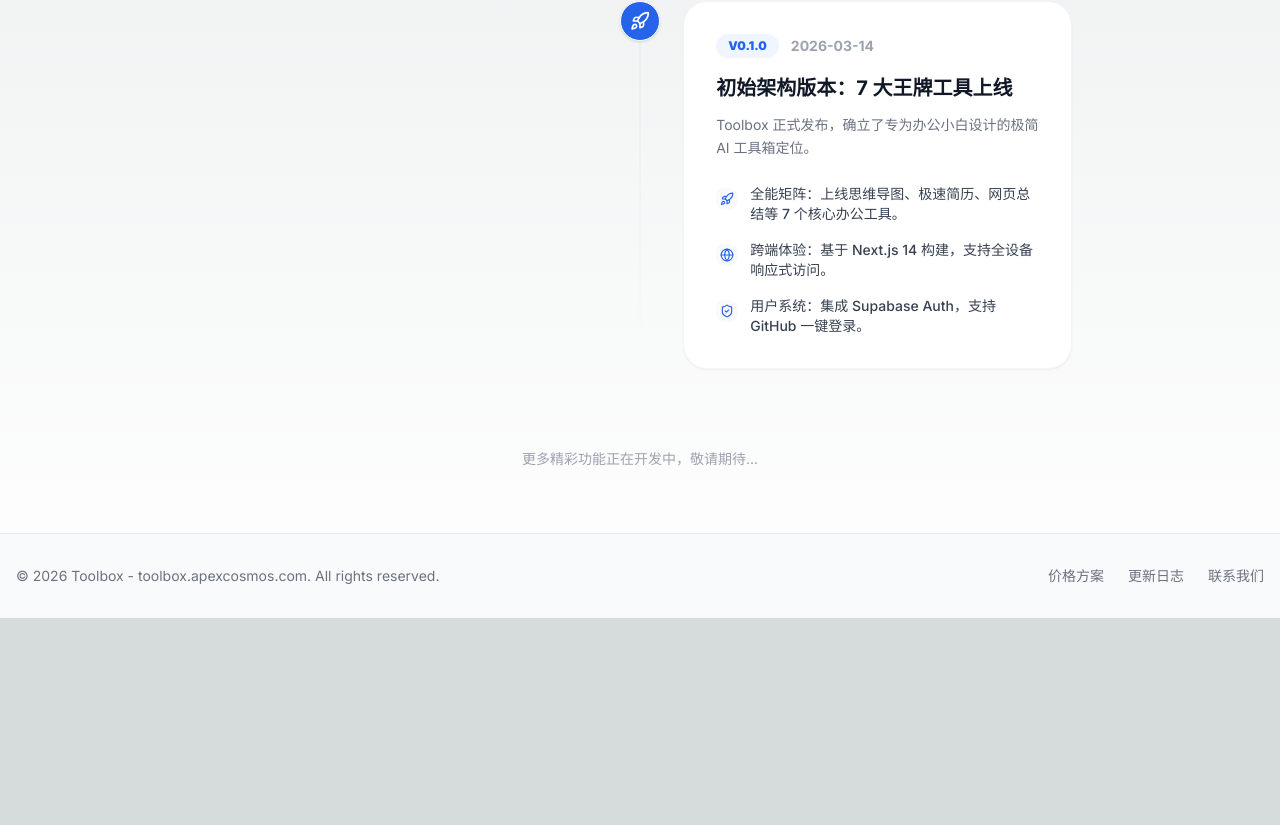
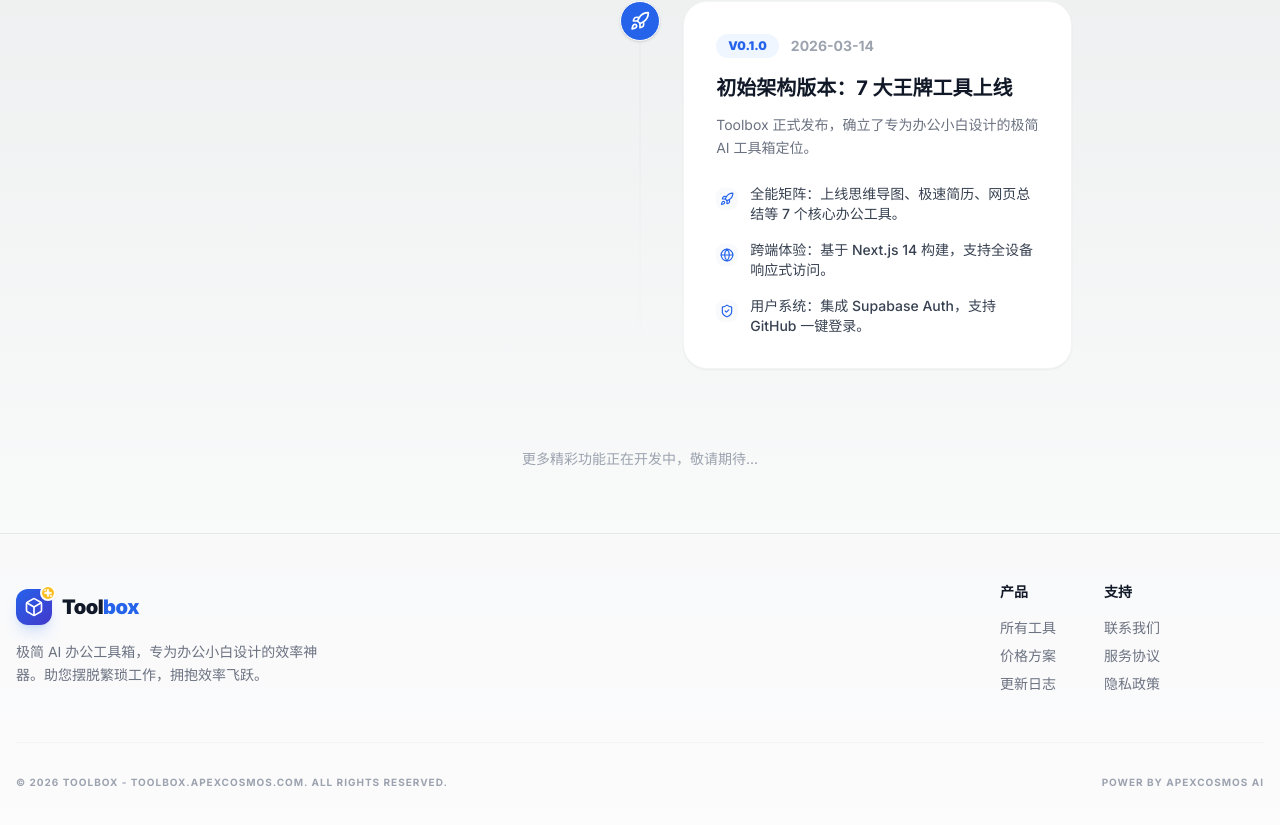
Before and after one commit to Zevi-zzy/toolbox, a Next.js app: page /changelog in a window 1280 px wide. Shown: the part 1287-2112 px from the top of the page. Before the commit the page ends 1905 px from the top, so only its background shows below. Built offline with nearby package versions, Linux system fonts and the light colour scheme; no server answers.

Commit message:
feat: design and integrate brand logo across platform

```diff
--- a/src/app/layout.tsx
+++ b/src/app/layout.tsx
@@ -2,6 +2,7 @@ import type { Metadata } from "next";
 import { Inter } from "next/font/google";
 import "./globals.css";
 import Navbar from "@/components/layout/Navbar";
+import Logo from "@/components/layout/Logo";
 import Link from "next/link";
 
 const inter = Inter({ subsets: ["latin"] });
@@ -24,14 +25,38 @@ export default function RootLayout({
           <main className="flex-grow">
             {children}
           </main>
-          <footer className="border-t bg-gray-50">
-            <div className="container mx-auto px-4 py-8">
-              <div className="flex flex-col md:flex-row justify-between items-center gap-4 text-sm text-gray-500">
+          <footer className="border-t bg-gray-50/50 py-12">
+            <div className="container mx-auto px-4">
+              <div className="flex flex-col md:flex-row justify-between items-start md:items-center gap-8">
+                <div className="space-y-4">
+                  <Logo />
+                  <p className="text-sm text-gray-500 max-w-xs leading-relaxed">
+                    极简 AI 办公工具箱，专为办公小白设计的效率神器。助您摆脱繁琐工作，拥抱效率飞跃。
+                  </p>
+                </div>
+                <div className="grid grid-cols-2 sm:grid-cols-3 gap-12 text-sm">
+                  <div className="space-y-4">
+                    <h4 className="font-bold text-gray-900">产品</h4>
+                    <ul className="space-y-2 text-gray-500">
+                      <li><Link href="/" className="hover:text-blue-600 transition-colors">所有工具</Link></li>
+                      <li><Link href="/pricing" className="hover:text-blue-600 transition-colors">价格方案</Link></li>
+                      <li><Link href="/changelog" className="hover:text-blue-600 transition-colors">更新日志</Link></li>
+                    </ul>
+                  </div>
+                  <div className="space-y-4">
+                    <h4 className="font-bold text-gray-900">支持</h4>
+                    <ul className="space-y-2 text-gray-500">
+                      <li><a href="mailto:zevizhang@gmail.com" className="hover:text-blue-600 transition-colors">联系我们</a></li>
+                      <li><Link href="/terms" className="hover:text-blue-600 transition-colors">服务协议</Link></li>
+                      <li><Link href="/privacy" className="hover:text-blue-600 transition-colors">隐私政策</Link></li>
+                    </ul>
+                  </div>
+                </div>
+              </div>
+              <div className="mt-12 pt-8 border-t border-gray-100 flex flex-col sm:flex-row justify-between items-center gap-4 text-[10px] font-bold uppercase tracking-widest text-gray-400">
                 <p>© 2026 Toolbox - toolbox.apexcosmos.com. All rights reserved.</p>
-                <div className="flex items-center gap-6">
-                  <Link href="/pricing" className="hover:text-blue-600 transition-colors">价格方案</Link>
-                  <Link href="/changelog" className="hover:text-blue-600 transition-colors">更新日志</Link>
-                  <a href="mailto:zevizhang@gmail.com" className="hover:text-blue-600 transition-colors">联系我们</a>
+                <div className="flex items-center gap-4">
+                  <span>Power by ApexCosmos AI</span>
                 </div>
               </div>
             </div>
--- a/src/app/page.tsx
+++ b/src/app/page.tsx
@@ -7,6 +7,7 @@ import { Search, Mail, FileSpreadsheet, Wand2, FileText, Layout, MessageSquare,
 import Link from "next/link";
 import { createClient } from "@/lib/supabase";
 import SkillsModal from "@/components/tools/SkillsModal";
+import Logo from "@/components/layout/Logo";
 import { DeveloperContent } from "@/components/developer/DeveloperContent";
 
 export default function Home() {
@@ -143,7 +144,8 @@ export default function Home() {
 
   return (
     <div className="container mx-auto px-4 py-12">
-      <div className="text-center mb-16">
+      <div className="text-center mb-16 flex flex-col items-center">
+        <Logo className="mb-8 scale-150 transform" />
         <h1 className="text-4xl md:text-5xl font-extrabold text-gray-900 mb-6">
           极简 AI <span className="text-blue-600">办公工具箱</span>
         </h1>
--- /dev/null
+++ b/src/components/layout/Logo.tsx
@@ -0,0 +1,24 @@
+"use client";
+
+import { Box, Sparkles } from "lucide-react";
+import Link from "next/link";
+
+export default function Logo({ className = "", showText = true }: { className?: string, showText?: boolean }) {
+  return (
+    <Link href="/" className={`flex items-center gap-2.5 group ${className}`}>
+      <div className="relative">
+        <div className="w-9 h-9 bg-gradient-to-br from-blue-600 to-indigo-700 rounded-xl flex items-center justify-center shadow-lg shadow-blue-500/20 group-hover:scale-105 transition-transform duration-300">
+          <Box className="w-5 h-5 text-white" />
+        </div>
+        <div className="absolute -top-1 -right-1 w-4 h-4 bg-amber-400 rounded-lg flex items-center justify-center shadow-sm border-2 border-white group-hover:rotate-12 transition-transform duration-300">
+          <Sparkles className="w-2.5 h-2.5 text-white fill-white" />
+        </div>
+      </div>
+      {showText && (
+        <span className="text-xl font-black tracking-tight text-gray-900 group-hover:text-blue-600 transition-colors">
+          Tool<span className="text-blue-600">box</span>
+        </span>
+      )}
+    </Link>
+  );
+}
--- a/src/components/layout/Navbar.tsx
+++ b/src/components/layout/Navbar.tsx
@@ -3,6 +3,7 @@
 import { useState, useEffect } from "react";
 import { createClient } from "@/lib/supabase";
 import AuthModal from "@/components/auth/AuthModal";
+import Logo from "@/components/layout/Logo";
 import { LogOut, ChevronDown, Zap, Terminal } from "lucide-react";
 import Link from "next/link";
 
@@ -55,9 +56,7 @@ export default function Navbar() {
     <>
       <header className="border-b bg-white/80 backdrop-blur-sm sticky top-0 z-50">
         <div className="container mx-auto px-4 h-16 flex items-center justify-between">
-          <div className="flex items-center gap-2">
-            <Link href="/" className="text-2xl font-bold text-blue-600">Toolbox</Link>
-          </div>
+          <Logo />
           <nav className="hidden md:flex items-center gap-6">
             <Link href="/" className="text-sm font-medium hover:text-blue-600">首页</Link>
             <Link href="/pricing" className="text-sm font-medium hover:text-blue-600">价格</Link>
```
